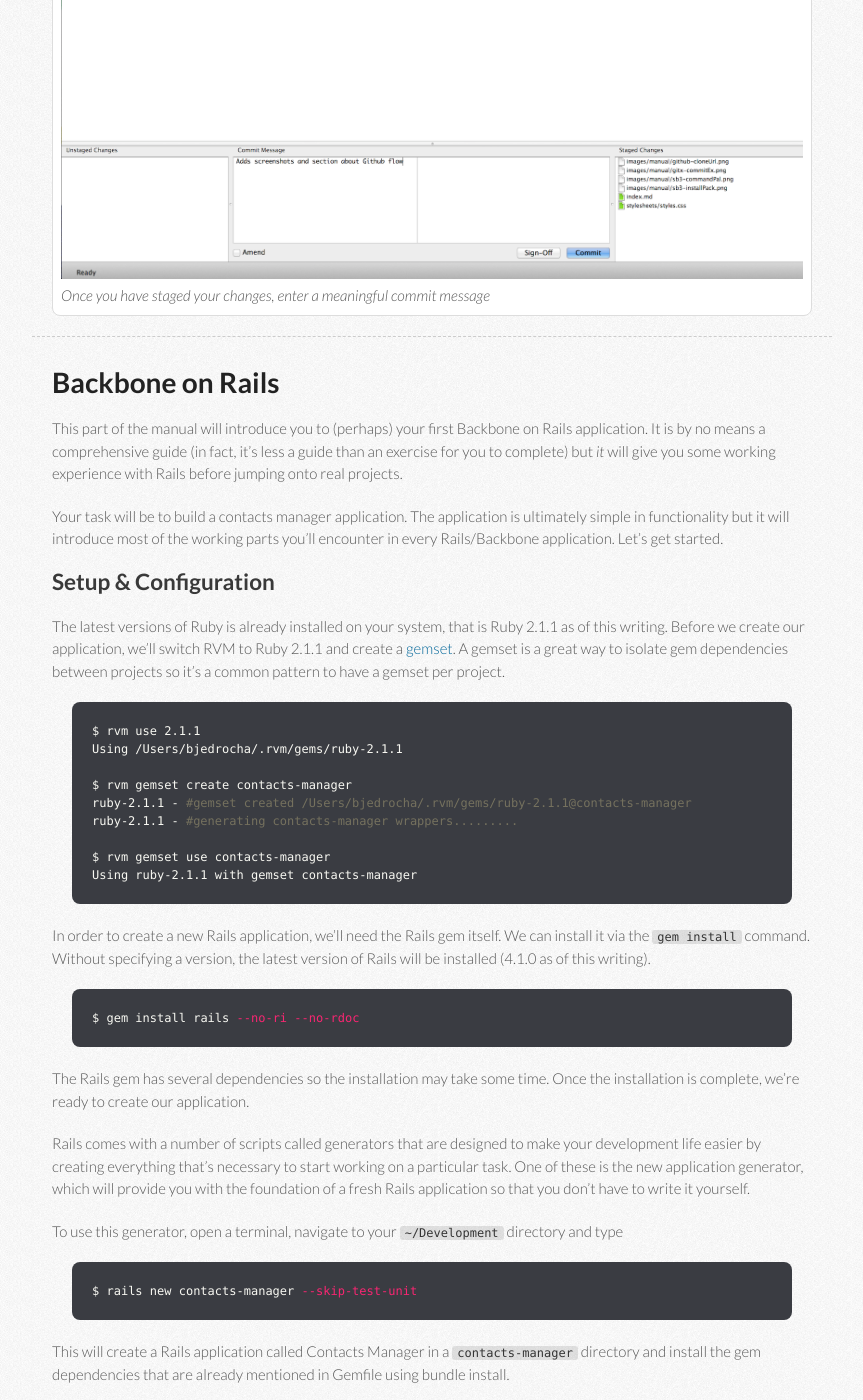
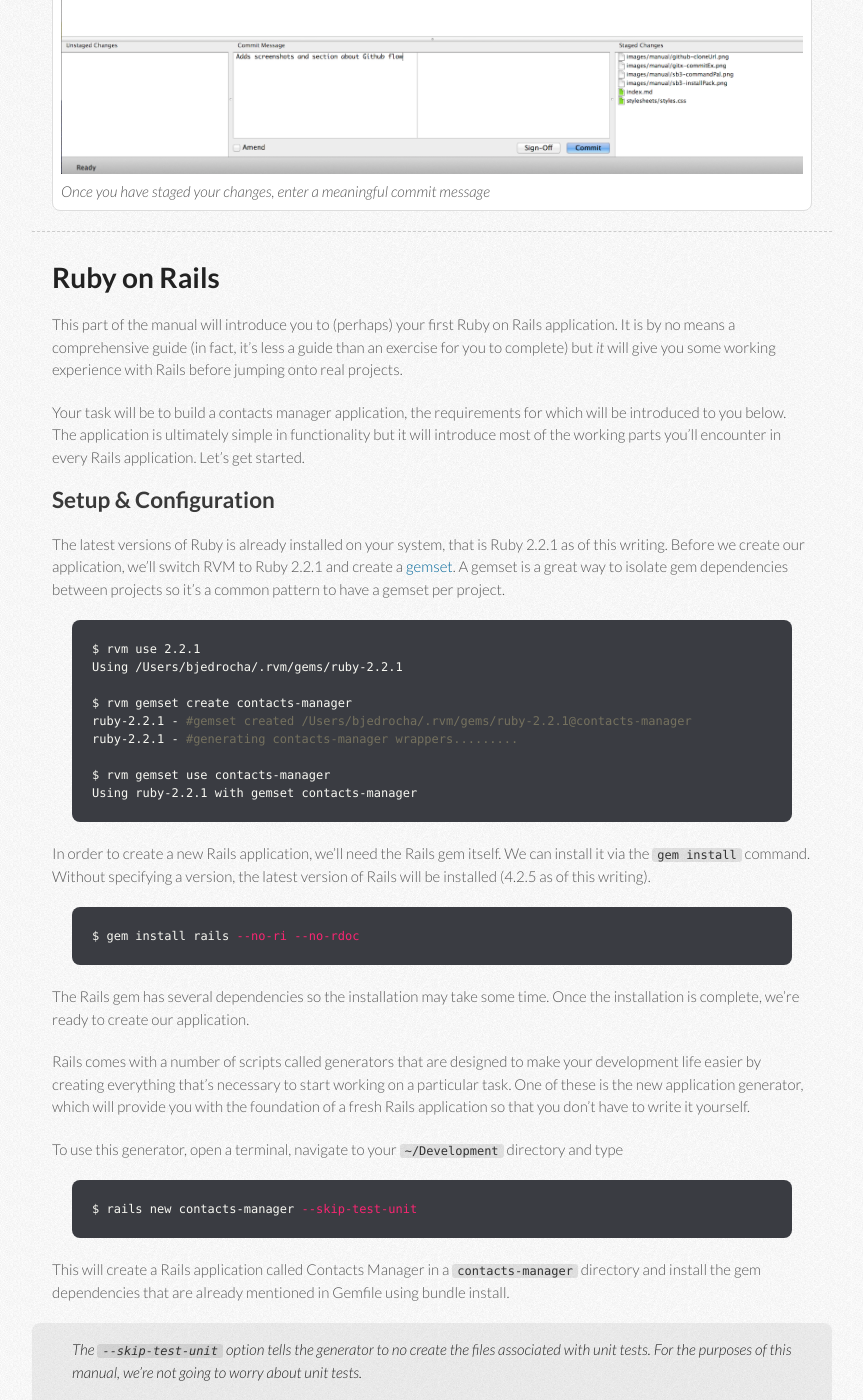
Before and after one commit to fmitech/employee-manual, a Jekyll site: the page built from index.md, in a window 1280 px wide and 1400 px high, scrolled down 26834 px. Shown: the whole window, without its empty margins (208-1071 px from the left). Built offline with Jekyll 4.4.1, drawn with Linux system fonts in a browser that asks for light colours; some of the changed text lies outside the part shown.

Commit message:
Jan 2016 updates

```diff
--- a/index.md
+++ b/index.md
@@ -137,13 +137,13 @@
 Installing a version of ruby
 
 {% highlight bash %}
-$ rvm install ruby-2.1.0
+$ rvm install ruby-2.2.1
 {% endhighlight %}
 
 Using a version of ruby
 
 {% highlight bash %}
-$ rvm use ruby-2.1.0
+$ rvm use ruby-2.2.1
 {% endhighlight %}
 
 It is recommended that you read the [RVM Documentation](http://rvm.io/), in particular the sections about [upgrading](http://rvm.io/rvm/upgrading), [installing rubies](http://rvm.io/rubies/installing), [setting a default ruby](http://rvm.io/rubies/default), [gemsets](http://rvm.io/gemsets), and [best practices](http://rvm.io/rvm/best-practices).
@@ -970,29 +966,29 @@
 
 *   *   *
 
-# Backbone on Rails
+# Ruby on Rails
 
-This part of the manual will introduce you to (perhaps) your first Backbone on Rails application. It is by no means a comprehensive guide (in fact, it's less a guide than an exercise for you to complete) but *it* will give you some working experience with Rails before jumping onto real projects.
+This part of the manual will introduce you to (perhaps) your first Ruby on Rails application. It is by no means a comprehensive guide (in fact, it's less a guide than an exercise for you to complete) but *it* will give you some working experience with Rails before jumping onto real projects.
 
-Your task will be to build a contacts manager application. The application is ultimately simple in functionality but it will introduce most of the working parts you'll encounter in every Rails/Backbone application. Let's get started.
+Your task will be to build a contacts manager application, the requirements for which will be introduced to you below. The application is ultimately simple in functionality but it will introduce most of the working parts you'll encounter in every Rails application. Let's get started.
 
 ## Setup & Configuration
 
-The latest versions of Ruby is already installed on your system, that is Ruby 2.1.1 as of this writing. Before we create our application, we'll switch RVM to Ruby 2.1.1 and create a [gemset](https://rvm.io/gemsets/basics). A gemset is a great way to isolate gem dependencies between projects so it's a common pattern to have a gemset per project.
+The latest versions of Ruby is already installed on your system, that is Ruby 2.2.1 as of this writing. Before we create our application, we'll switch RVM to Ruby 2.2.1 and create a [gemset](https://rvm.io/gemsets/basics). A gemset is a great way to isolate gem dependencies between projects so it's a common pattern to have a gemset per project.
 
 {% highlight bash %}
-$ rvm use 2.1.1
-Using /Users/bjedrocha/.rvm/gems/ruby-2.1.1
+$ rvm use 2.2.1
+Using /Users/bjedrocha/.rvm/gems/ruby-2.2.1
 
 $ rvm gemset create contacts-manager
-ruby-2.1.1 - #gemset created /Users/bjedrocha/.rvm/gems/ruby-2.1.1@contacts-manager
-ruby-2.1.1 - #generating contacts-manager wrappers.........
+ruby-2.2.1 - #gemset created /Users/bjedrocha/.rvm/gems/ruby-2.2.1@contacts-manager
+ruby-2.2.1 - #generating contacts-manager wrappers.........
 
 $ rvm gemset use contacts-manager
-Using ruby-2.1.1 with gemset contacts-manager
+Using ruby-2.2.1 with gemset contacts-manager
 {% endhighlight %}
 
-In order to create a new Rails application, we'll need the Rails gem itself. We can install it via the `gem install` command. Without specifying a version, the latest version of Rails will be installed (4.1.0 as of this writing).
+In order to create a new Rails application, we'll need the Rails gem itself. We can install it via the `gem install` command. Without specifying a version, the latest version of Rails will be installed (4.2.5 as of this writing).
 
 {% highlight bash %}
 $ gem install rails --no-ri --no-rdoc
@@ -1045,12 +1041,12 @@
 {% highlight bash %}
 $ rails server
 => Booting WEBrick
-=> Rails 4.1.0 application starting in development on http://0.0.0.0:3000
+=> Rails 4.2.5 application starting in development on http://0.0.0.0:3000
 => Run `rails server -h` for more startup options
 => Notice: server is listening on all interfaces (0.0.0.0). Consider using 127.0.0.1 (--binding option)
 => Ctrl-C to shutdown server
 [2014-04-27 18:18:21] INFO  WEBrick 1.3.1
-[2014-04-27 18:18:21] INFO  ruby 2.1.1 (2014-02-24) [x86_64-darwin12.0]
+[2014-04-27 18:18:21] INFO  ruby 2.2.1 (2014-02-24) [x86_64-darwin12.0]
 [2014-04-27 18:18:21] INFO  WEBrick::HTTPServer#start: pid=31204 port=3000
 {% endhighlight %}
 
@@ -1066,7 +1062,7 @@
 
 {% highlight bash %}
 $ rvm gemset list
-gemsets for ruby-2.1.1 (found in /Users/bjedrocha/.rvm/gems/ruby-2.1.1)
+gemsets for ruby-2.2.1 (found in /Users/bjedrocha/.rvm/gems/ruby-2.2.1)
 => (default)
    contacts-manager
    global
@@ -1078,7 +1074,7 @@
 
 {% highlight bash %}
 $ touch .ruby-version
-$ echo "2.1.1" >> .ruby-version
+$ echo "2.2.1" >> .ruby-version
 $ touch .ruby-gemset
 $ echo "contacts-manager" >> .ruby-gemset
 {% endhighlight %}
@@ -1087,7 +1083,7 @@
 
 {% highlight bash %}
 $ rvm gemset list
-gemsets for ruby-2.1.1 (found in /Users/bjedrocha/.rvm/gems/ruby-2.1.1)
+gemsets for ruby-2.2.1 (found in /Users/bjedrocha/.rvm/gems/ruby-2.2.1)
    (default)
 => contacts-manager
    global
@@ -1101,6 +1097,9 @@
 
 #### Disable Coffeescript
 
-Coffeescript is now the default in Rails, let's disable this. Load the contacts-manager application within your text editor and open the `Gemfile` file. Rails uses [Bundler](http://bundler.io/) to manage your application's gem dependencies and the `Gemfile` is where these dependencies are listed. Take a look through the file, there are very helpful comments that describe what each of the gems does. Find the line with `gem 'coffee-rails', '~> 4.0.0'` and comment it out (or remove it completely).
+Coffeescript is now the default in Rails, we'll disable this so we can use plain old JavaScript. Load the contacts-manager application within your text editor and open the `Gemfile` file. Rails uses [Bundler](http://bundler.io/) to manage your application's gem dependencies and the `Gemfile` is where these dependencies are listed. Take a look through the file, there are very helpful comments that describe what each of the gems does. Find the line with `gem 'coffee-rails'` and comment it out (or remove it completely).
 
 With this little bit of housekeeping in place, we can go ahead and start coding.
+
+> #### Project - Contacts Manager
+You'll now take a break from this guide and spend the next couple of days working on (perhaps) your first Rails project. Full project description and requirements, along with links to some helpful resources, can be found [here](https://github.com/fmitech/employee-manual/blob/master/contacts-manager-requirements.md). Please review and ask for clarification if needed.
--- a/stylesheets/styles.css
+++ b/stylesheets/styles.css
@@ -273,7 +273,7 @@
   overflow: hidden;
 }
 footer a {
-  color: #fff;
+  color: #069;
   font-weight: bold;
 }
 footer p {
```
Also changed, not shown: other parts of index.md (+1 -5 lines), Gemfile.lock.
